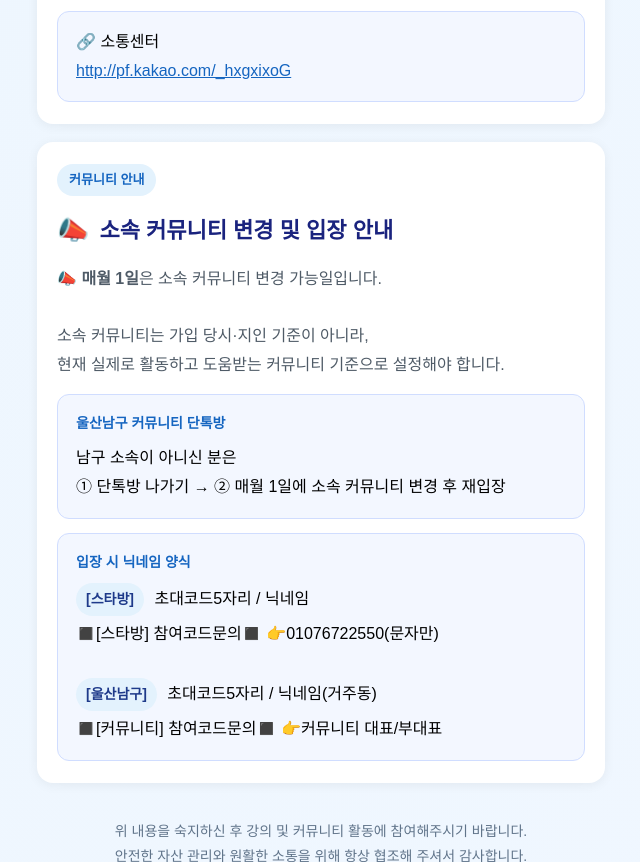
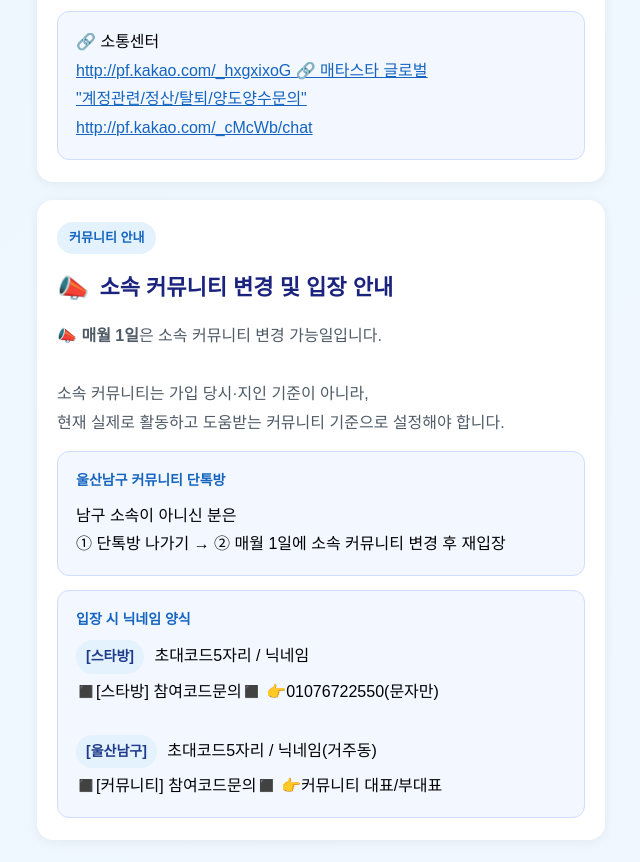
Before and after one commit to FelixKaden/ulsan-community, a plain HTML site: page index.html in a window 1280 px wide. Shown: the part 5244-6106 px from the top of the page, without its empty margins (319-959 px from the left). Drawn offline with Linux system fonts and the light colour scheme.

Commit message:
Update index.html

```diff
--- a/index.html
+++ b/index.html
@@ -548,6 +548,10 @@
         🔗 소통센터<br>
         <a class="link" href="http://pf.kakao.com/_hxgxixoG" target="_blank" rel="noopener noreferrer">
           http://pf.kakao.com/_hxgxixoG
+        🔗 매타스타 글로벌<br>
+            "계정관련/정산/탈퇴/양도양수문의"<br>
+        <a class="link" href="http://pf.kakao.com/_cMcWb/chat" target="_blank" rel="noopener noreferrer">
+          http://pf.kakao.com/_cMcWb/chat
         </a>
       </div>
     </section>
```
